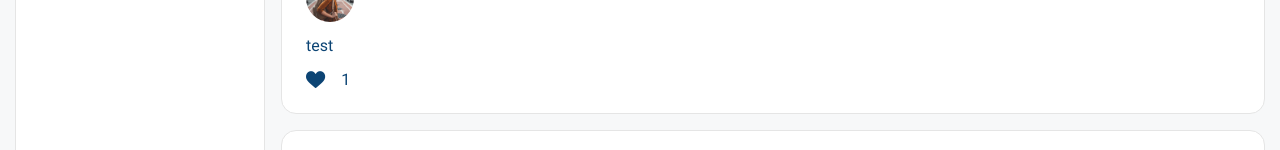
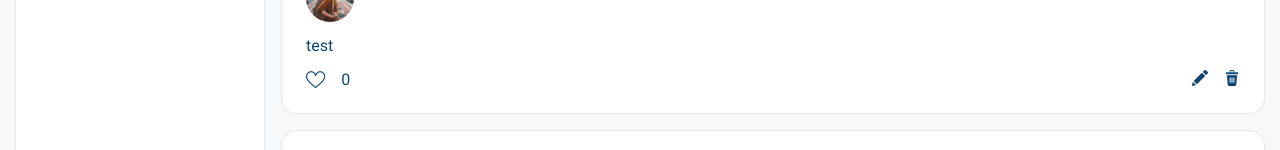
Before and after one commit to anna-kulyk/social-network, a React (Create React App) app: page / in a window 1280 px wide. Shown: the part 802-952 px from the top of the page. Built offline with nearby package versions, Linux system fonts and the light colour scheme; data requests are answered from the project's data file.

Commit message:
add delete button to Post component

```diff
--- a/db.json
+++ b/db.json
@@ -1,21 +1,21 @@
 {
   "posts": [
     {
-      "id": 1,
       "content": "It's my first post",
       "likes": 3,
-      "liked": false
+      "liked": false,
+      "id": 1
     },
     {
-      "id": 2,
       "content": "React apps are made out of components.",
       "likes": 15,
-      "liked": false
+      "liked": false,
+      "id": 2
     },
     {
       "content": "test",
-      "likes": 1,
-      "liked": true,
+      "likes": 0,
+      "liked": false,
       "id": 1681155017925
     }
   ],
--- a/src/components/Profile/NewPost/NewPost.jsx
+++ b/src/components/Profile/NewPost/NewPost.jsx
@@ -8,7 +8,7 @@ const NewPost = () => {
 
     const placeholder = 'What do you want to post?';
     const [newPostInput, setNewPostInput] = useState('');
-    const [addPost] = useAddPostMutation();
+    const [addPost, { isLoading }] = useAddPostMutation();
 
     const btnClickHandler = (e) => {
         const postText = newPostInput.trim();
@@ -41,7 +41,10 @@ const NewPost = () => {
                         onChange={(e) => setNewPostInput(e.target.value)} >
                     </textarea>
                 </div>
-                <button type="button" className="new-post__btn _btn" onClick={btnClickHandler}>Post</button>
+                <button type="button"
+                    className="new-post__btn _btn"
+                    disabled={isLoading}
+                    onClick={btnClickHandler}>Post</button>
             </form>
         </div>
     );
--- a/src/components/Profile/Posts/Post/Post.jsx
+++ b/src/components/Profile/Posts/Post/Post.jsx
@@ -2,13 +2,14 @@ import React, { useEffect } from 'react';
 import './Post.scss';
 import avatar from '../../../../assets/images/avatar.jpg';
 import { Link } from 'react-router-dom';
-import { useGetPostQuery, useLikePostMutation } from '../../../../services/postsService';
+import { useGetPostQuery, useLikePostMutation, useDeletePostMutation } from '../../../../services/postsService';
 
 const Post = ({ id }) => {
 
     const [likePost] = useLikePostMutation();
+    const [deletePost] = useDeletePostMutation();
     const { isLoading, data: post } = useGetPostQuery(id);
-    let iconClass = post?.liked ? "_icon-like-filled" : "_icon-like";
+    const iconClass = post?.liked ? "_icon-like-filled" : "_icon-like";
 
     const likeBtnClickHandler = () => {
         const likedPost = { ...post };
@@ -23,10 +24,14 @@ const Post = ({ id }) => {
         likePost(likedPost);
     }
 
+    const deleteBtnClickHandler = () => {
+        deletePost(post.id)
+    }
+
     useEffect(() => { }, [post]);
 
     if (isLoading) {
-        return <div></div>
+        return null
     }
 
     return (
@@ -43,7 +48,13 @@ const Post = ({ id }) => {
                 </div>
             </div>
             <div className="post__content">{post.content}</div>
-            <button className={`post__like ${iconClass}`} onClick={likeBtnClickHandler}>{post.likes}</button>
+            <div className="post__footer">
+                <button className={`post__like ${iconClass}`} onClick={likeBtnClickHandler}>{post.likes}</button>
+                <div className='post__buttons'>
+                    <button className='post__edit _icon-draw' onClick={deleteBtnClickHandler}></button>
+                    <button className='post__delete _icon-trash-bin' onClick={deleteBtnClickHandler}></button>
+                </div>
+            </div>
         </div>
     );
 };
--- a/src/components/Profile/Posts/Post/Post.scss
+++ b/src/components/Profile/Posts/Post/Post.scss
@@ -20,9 +20,13 @@
 
     // &__content{}
 
+    &__footer {
+        display: flex;
+        justify-content: space-between;
+    }
+
     &__like {
         background: transparent;
-        align-self: start;
         font-size: 1rem;
         color: inherit;
         display: flex;
@@ -33,4 +37,15 @@
             font-size: 1.2rem;
         }
     }
+
+    &__buttons {
+        display: flex;
+        gap: 1rem;
+    }
+
+    &__edit, &__delete {
+        background: transparent;
+        font-size: 1rem;
+        color: inherit;
+    }
 }
--- a/src/index.scss
+++ b/src/index.scss
@@ -104,6 +104,9 @@ h1,h2,h3,h4,h5,h6{font-size:inherit;font-weight:inherit;}
   -moz-osx-font-smoothing: grayscale;
 }
 
+._icon-draw:before {
+  content: "\e90a";
+}
 ._icon-trash-bin:before {
   content: "\e909";
 }
--- a/src/services/postsService.js
+++ b/src/services/postsService.js
@@ -38,9 +38,23 @@ export const postsApi = createApi({
             query: (id) => { return { url: `posts/${id}` } },
             providesTags: (result, error, id) => [{ type: 'Posts', id }],
         }),
+        deletePost: builder.mutation({
+            query: (id) => {
+                return {
+                    url: `/posts/${id}`,
+                    method: "DELETE"
+                };
+            },
+            invalidatesTags: [{ type: 'Posts', id: 'LIST' }],
+        }),
     }),
 })
 
 // Export hooks for usage in functional components, which are
 // auto-generated based on the defined endpoints
-export const { useGetPostsQuery, useAddPostMutation, useLikePostMutation, useGetPostQuery } = postsApi
+export const {
+    useGetPostsQuery,
+    useAddPostMutation,
+    useLikePostMutation,
+    useGetPostQuery,
+    useDeletePostMutation } = postsApi
--- a/src/style.css
+++ b/src/style.css
@@ -1,9 +1,9 @@
 @font-face {
   font-family: 'icons';
   src:
-    url('fonts/icons.ttf?nfhbg2') format('truetype'),
-    url('fonts/icons.woff?nfhbg2') format('woff'),
-    url('fonts/icons.svg?nfhbg2#icons') format('svg');
+    url('fonts/icons.ttf?hkdqbm') format('truetype'),
+    url('fonts/icons.woff?hkdqbm') format('woff'),
+    url('fonts/icons.svg?hkdqbm#icons') format('svg');
   font-weight: normal;
   font-style: normal;
   font-display: block;
@@ -24,6 +24,9 @@
   -moz-osx-font-smoothing: grayscale;
 }
 
+._icon-draw:before {
+  content: "\e90a";
+}
 ._icon-trash-bin:before {
   content: "\e909";
 }
```
Also changed, not shown: src/assets/fonts/icons.ttf, src/assets/fonts/icons.woff.
